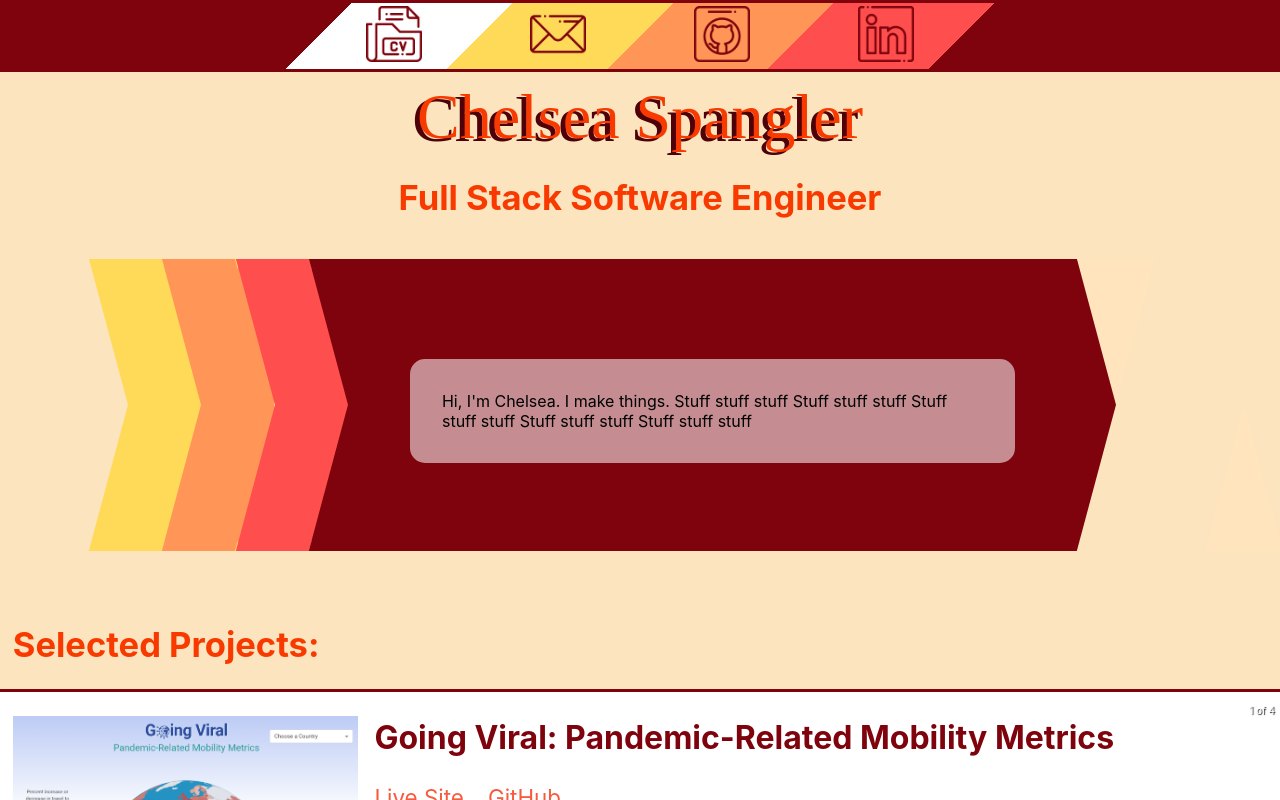
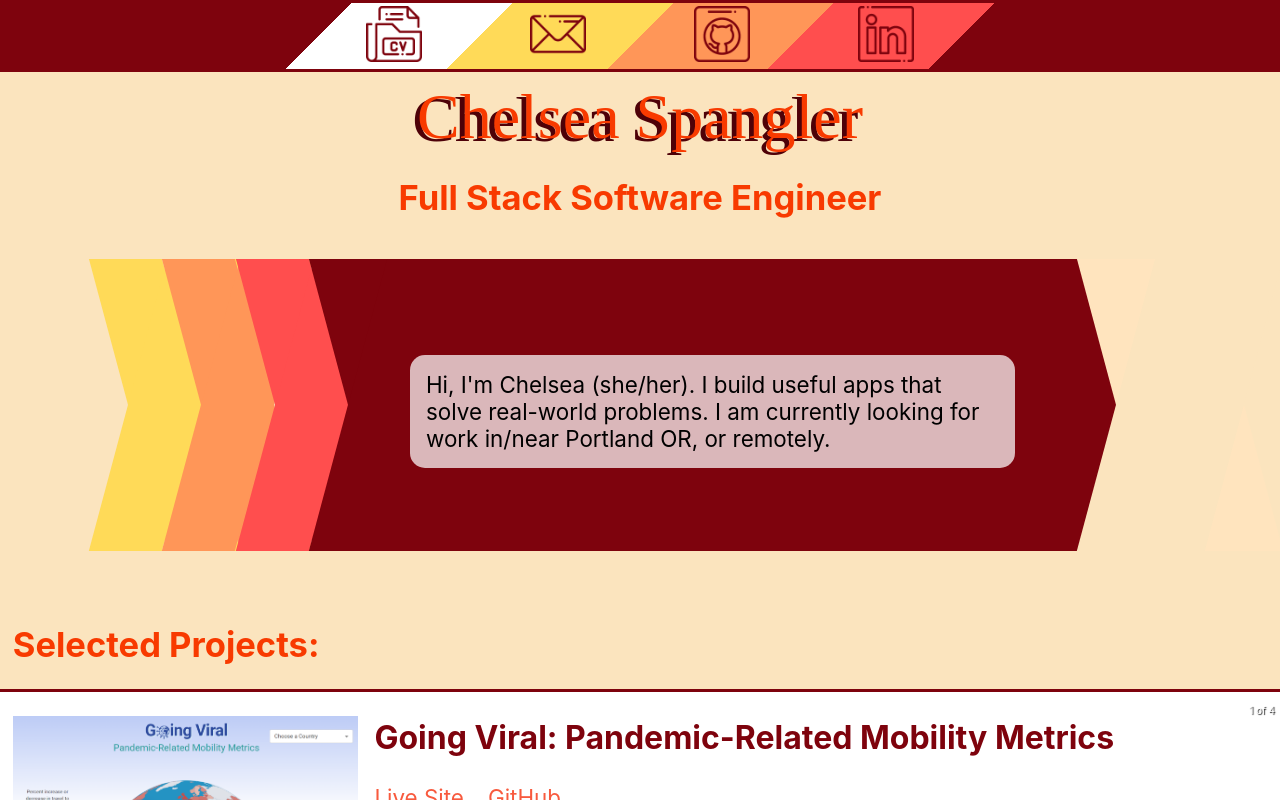
Before and after one commit to CNSpangler/portfolio, a React (Create React App) app: page / in a window 1280 px wide. Shown: the top 800 px of the page. Built offline with nearby package versions, Linux system fonts and the light colour scheme; a web font is replaced by a local one.

Commit message:
horizontal chevrons fully styled

```diff
--- a/src/components/App/App.css
+++ b/src/components/App/App.css
@@ -85,13 +85,14 @@ h1 {
 
 .chevron-content {
   z-index: 3;
-  background: rgba(255, 255, 255, 0.548);
+  background: rgba(255, 255, 255, 0.712);
   border-radius: 15px;
-  height: auto;
+  max-height: 40vh;
   margin-left: 2vw;
   margin-right: 5vw;
-  padding: 2rem;
+  padding: 1rem;
   color: black;
+  font-size: 1.75vw;
 }
 
 .chevron:before {
--- a/src/components/Home/Home.js
+++ b/src/components/Home/Home.js
@@ -43,13 +43,9 @@ export default class Home extends Component {
 
           <div className="chevron" id="chev4">
             <div className="chevron-inner">
-              <div className="chevron-content">Hi, I'm Chelsea. I make things. Stuff stuff stuff Stuff stuff stuff Stuff stuff stuff Stuff stuff stuff Stuff stuff stuff</div>
+              <div className="chevron-content">Hi, I'm Chelsea (she/her). I build useful apps that solve real-world problems. I am currently looking for work in/near Portland OR, or remotely.</div>
             </div>
           </div>
-
-          {/* <div className="chevron" id="chev5">
-            <div className="chevron-inner"></div>
-          </div> */}
 
           <div className="chevron" id="chev6">
             <div className="chevron-inner"></div>
```
